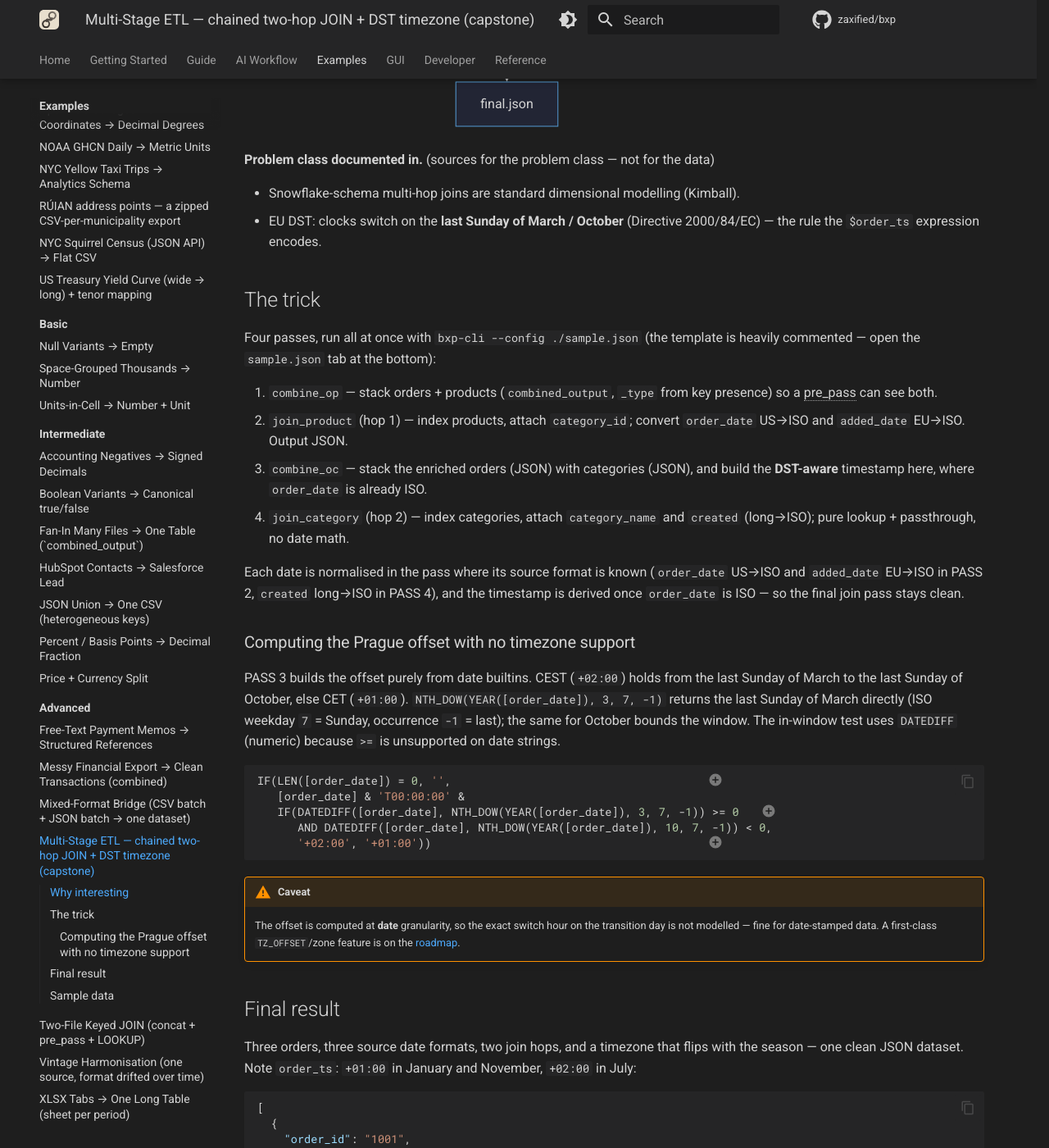
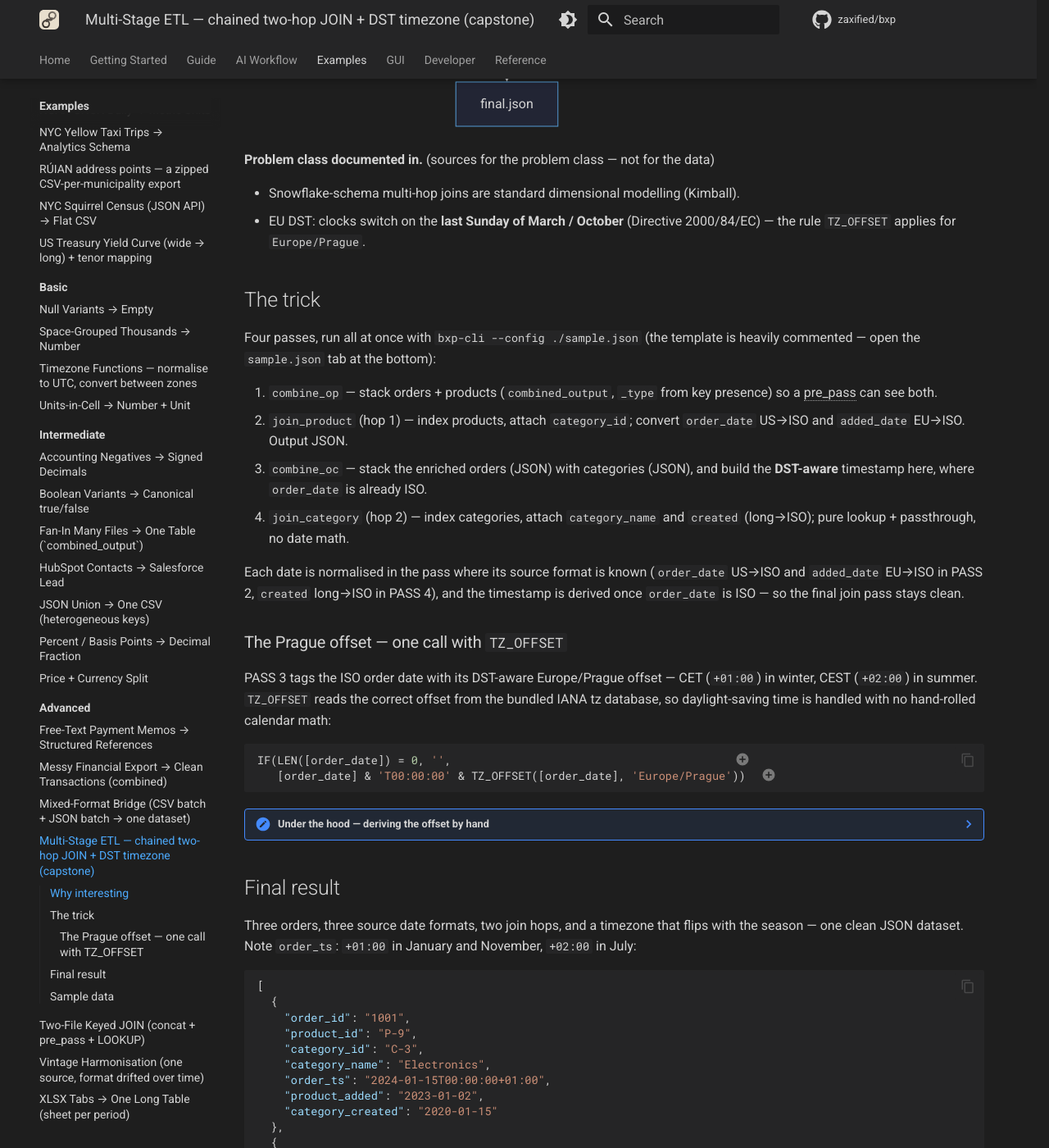
Before and after one commit to zaxified/bxp, an MkDocs documentation site: the page built from docs/examples/advanced/multi-stage-etl/index.md, in a window 1280 px wide and 1400 px high, scrolled down 1301 px. Shown: the whole window at 82% size. Built offline with MkDocs 1.6.1 and Material for MkDocs 9.7.7, drawn with Linux system fonts in a browser that asks for light colours; comment, search, counter and statistics services are not loaded; some of the changed text lies outside the part shown.

Commit message:
docs(examples): add basic timezone-functions example; adopt TZ_OFFSET in multi-stage-etl
- New basic teaching example docs/examples/basic/timezone-functions/ walks
  through all four TZ builtins (TO_UTC / TZ_OFFSET / IS_DST / TZ_CONVERT) on a
  small synthetic broker-timestamp CSV; golden verified against the engine.
  Wired into mkdocs nav; example indexes regenerated.
- multi-stage-etl capstone: replace the hand-rolled NTH_DOW DST-offset
  workaround with TZ_OFFSET([order_date], 'Europe/Prague') — byte-identical
  golden. The manual derivation is kept as an "under the hood" collapsible with
  a cross-link to the new example, so the technique isn't lost.
- roadmap: log the deferred tz_data size optimisation (store transition ts as
  an i32 delta instead of an i64 absolute → ~halves the +347 KB tables).

Co-Authored-By: Claude Opus 4.8 (1M context) <noreply@anthropic.com>

````diff
--- a/docs/dev/roadmap.md
+++ b/docs/dev/roadmap.md
@@ -210,6 +210,15 @@ fixed before release instead, not parked here).
   `TZ_OFFSET`/`TZ_CONVERT` can be off by the offset there; a `Jn`/`n` POSIX rule
   (rare) falls back to the last explicit transition.
 
+  **Follow-up — shrink the tz_data tables (deferred, try later).** The committed
+  `tz_data.zig` adds ~347 KB to the ReleaseSmall binary (bxp-cli 862 KB → 1209 KB,
+  +40 %) because each `Transition` stores an `i64` absolute Unix `ts` (16 B/entry
+  after alignment). Most transitions are < 68 years apart, so storing `ts` as an
+  `i32` delta from a per-zone epoch (or a varint) would roughly halve the tables.
+  Would touch `tools/tz-gen` (emit deltas) + `tz.zig` (reconstruct absolute ts in
+  the binary search). Pure size win, no behaviour change — measure the actual
+  saving against the added decode cost before committing.
+
 ### bxp-gui
 
 - **User-supplied themes from JSON files on disk.** Every field on
--- a/docs/examples/advanced/multi-stage-etl/index.md
+++ b/docs/examples/advanced/multi-stage-etl/index.md
@@ -39,7 +39,7 @@ flowchart TD
 
 - Snowflake-schema multi-hop joins are standard dimensional modelling (Kimball).
 - EU DST: clocks switch on the **last Sunday of March / October** (Directive
-  2000/84/EC) — the rule the `$order_ts` expression encodes.
+  2000/84/EC) — the rule `TZ_OFFSET` applies for `Europe/Prague`.
 
 ## The trick
 
@@ -60,31 +60,38 @@ Each date is normalised in the pass where its source format is known
 PASS 4), and the timestamp is derived once `order_date` is ISO — so the final
 join pass stays clean.
 
-### Computing the Prague offset with no timezone support
+### The Prague offset — one call with `TZ_OFFSET`
 
-PASS 3 builds the offset purely from date builtins. CEST (`+02:00`) holds from
-the last Sunday of March to the last Sunday of October, else CET (`+01:00`).
-`NTH_DOW(YEAR([order_date]), 3, 7, -1)` returns the last Sunday of March directly
-(ISO weekday `7` = Sunday, occurrence `-1` = last); the same for October bounds
-the window. The in-window test uses `DATEDIFF` (numeric) because `>=` is
-unsupported on date strings.
+PASS 3 tags the ISO order date with its DST-aware Europe/Prague offset — CET
+(`+01:00`) in winter, CEST (`+02:00`) in summer. `TZ_OFFSET` reads the correct
+offset from the bundled IANA tz database, so daylight-saving time is handled with
+no hand-rolled calendar math:
 
 ```js
-IF(LEN([order_date]) = 0, '',                                      // (1)!
-   [order_date] & 'T00:00:00' &
-   IF(DATEDIFF([order_date], NTH_DOW(YEAR([order_date]), 3, 7, -1)) >= 0   // (2)!
-      AND DATEDIFF([order_date], NTH_DOW(YEAR([order_date]), 10, 7, -1)) < 0,
-      '+02:00', '+01:00'))                                         // (3)!
+IF(LEN([order_date]) = 0, '',                                          // (1)!
+   [order_date] & 'T00:00:00' & TZ_OFFSET([order_date], 'Europe/Prague'))  // (2)!
 ```
 
 1. Empty-guard — category rows (no `order_date`) and startup validation stay safe.
-2. Last Sunday of March; the second `DATEDIFF` checks the last Sunday of October.
-3. Inside the window → summer offset, otherwise winter.
+2. DST-aware `±HH:MM` offset for the date — `+01:00` in January, `+02:00` in July.
 
-!!! warning "Caveat"
-    The offset is computed at **date** granularity, so the exact switch hour on
-    the transition day is not modelled — fine for date-stamped data. A
-    first-class `TZ_OFFSET`/zone feature is on the [roadmap](../../../dev/roadmap.md).
+??? note "Under the hood — deriving the offset by hand"
+    Before the timezone builtins existed you'd compute the same offset from
+    calendar primitives. EU clocks switch on the **last Sunday of March /
+    October** (Directive 2000/84/EC); `NTH_DOW(YEAR([order_date]), 3, 7, -1)`
+    returns the last Sunday of March directly (ISO weekday `7`, occurrence `-1` =
+    last), and a `DATEDIFF` in-window test picks the summer or winter offset:
+
+    ```js
+    IF(DATEDIFF([order_date], NTH_DOW(YEAR([order_date]), 3, 7, -1)) >= 0
+       AND DATEDIFF([order_date], NTH_DOW(YEAR([order_date]), 10, 7, -1)) < 0,
+       '+02:00', '+01:00')
+    ```
+
+    `TZ_OFFSET([order_date], 'Europe/Prague')` gives the identical result in one
+    call. The dedicated
+    [timezone-functions example](../../basic/timezone-functions/index.md) walks
+    through all four TZ builtins (`TO_UTC` / `TZ_OFFSET` / `IS_DST` / `TZ_CONVERT`).
 
 ## Final result
 
--- a/docs/examples/advanced/multi-stage-etl/sample.json
+++ b/docs/examples/advanced/multi-stage-etl/sample.json
@@ -92,13 +92,13 @@
         $product_id:    "[product_id]",
         // Build the DST-aware Europe/Prague timestamp HERE, where order_date is
         // already ISO (converted in PASS 2) and present as a field — so the final
-        // join pass stays free of date math. CEST (+02:00) from the last Sunday
-        // of March to the last Sunday of October, else CET (+01:00). NTH_DOW(y, m,
-        // 7, -1) gives the last Sunday of a month directly; the in-window test
-        // uses DATEDIFF (numeric) because string >= is unsupported on dates.
-        // Empty-guarded so category rows (no order_date) and startup validation
-        // stay safe.
-        $order_ts:      "IF(LEN([order_date]) = 0, '', [order_date] & 'T00:00:00' & IF(DATEDIFF([order_date], NTH_DOW(YEAR([order_date]), 3, 7, -1)) >= 0 AND DATEDIFF([order_date], NTH_DOW(YEAR([order_date]), 10, 7, -1)) < 0, '+02:00', '+01:00'))",
+        // join pass stays free of date math. TZ_OFFSET resolves the correct
+        // CET (+01:00) / CEST (+02:00) offset from the bundled IANA tz database,
+        // DST and all. Empty-guarded so category rows (no order_date) and startup
+        // validation stay safe. (Before the timezone builtins existed you'd
+        // derive this by hand from NTH_DOW — see the basic timezone-functions
+        // example; TZ_OFFSET gives the identical result in one call.)
+        $order_ts:      "IF(LEN([order_date]) = 0, '', [order_date] & 'T00:00:00' & TZ_OFFSET([order_date], 'Europe/Prague'))",
         $category_id:   "[category_id]",
         $product_added: "[product_added]",
         $category_name: "[category_name]",
--- a/docs/examples/basic/index.md
+++ b/docs/examples/basic/index.md
@@ -12,6 +12,10 @@ Synthetic, minimal inputs that isolate one engine feature at a time.
 
     Parse the continental-European number format — space-grouped thousands with a **comma** decimal, `"1 234 567,89"` = `1234567.89` — into a clean numeric value.
 
+-   **[Timezone Functions — normalise to UTC, convert between zones](timezone-functions/index.md)**
+
+    Turn messy per-broker timestamps into clean UTC and derive zone facts with the four timezone builtins — `TO_UTC`, `TZ_OFFSET`, `IS_DST`, and `TZ_CONVERT` — all DST-aware, no external service.
+
 -   **[Units-in-Cell → Number + Unit](units-in-cell/index.md)**
 
     Split a measurement column that glues a number to its unit — `5.0 kg`, `250 g`, `1.5 L`, `12 pcs` — into a clean numeric `amount` and a separate `unit` column.
--- /dev/null
+++ b/docs/examples/basic/timezone-functions/index.md
@@ -0,0 +1,85 @@
+# Timezone Functions — normalise to UTC, convert between zones
+
+[:material-github: View on GitHub](https://github.com/zaxified/bxp/tree/master/docs/examples/basic/timezone-functions){ .md-button }
+
+!!! abstract "What"
+    Turn messy per-broker timestamps into clean UTC and derive zone facts with
+    the four timezone builtins — `TO_UTC`, `TZ_OFFSET`, `IS_DST`, and
+    `TZ_CONVERT` — all DST-aware, no external service.
+
+!!! note "Synthetic / teaching example"
+    The rows in `sample.csv` are **hand-written** to cover a few zone/DST shapes
+    (Prague winter vs summer, New York, Tokyo). The _problem class_ — reconciling
+    timestamps from sources that disagree on how they encode time — is real; the
+    data is not.
+
+## Why interesting
+
+Every data source encodes time differently. One broker stamps an ISO string with
+its UTC offset (`2024-07-15T14:30:00+02:00`); the next gives a **naive** local
+time and expects you to know the account's zone; a third is in Tokyo. You cannot
+compare, sort, or join these until they share one clock. The honest common clock
+is **UTC**, and getting there correctly means handling daylight-saving time — the
+offset for `Europe/Prague` is `+01:00` in January but `+02:00` in July.
+
+BXP bundles a snapshot of the IANA time-zone database, so the conversion is exact
+and offline — no `pytz`, no timezone API, no hand-rolled "last Sunday of March"
+arithmetic.
+
+## The trick
+
+Two ways in, depending on what the source gives you:
+
+```text
+# The string already carries its offset → subtract it, no zone lookup:
+utc:    TO_UTC([raw_iso], 'YYYY-MM-DD[T]hh:mm:ssZZ')
+
+# Only a naive local time + a zone id → let the tz database do the work:
+offset: TZ_OFFSET([local_time], [zone])                       # +01:00 / +02:00, DST-aware
+dst:    IS_DST([local_time], [zone])                          # true in summer
+nyc:    TZ_CONVERT([local_time], [zone], 'America/New_York')  # move it to another zone
+```
+
+- **`TO_UTC(ts, from)`** parses a format that ends in the `ZZ` offset token (or a
+  literal `Z`) and subtracts the parsed offset. It needs no zone database — the
+  offset is in the string.
+- **`TZ_OFFSET(datetime, zone)`** returns the DST-aware `±HH:MM` offset of an
+  IANA `zone` at a local wall-clock time. Concatenate it onto a naive timestamp
+  to make it ISO-8601 tz-aware.
+- **`IS_DST(datetime, zone)`** flags whether daylight-saving time was in effect.
+- **`TZ_CONVERT(ts, from_zone, to_zone)`** converts a wall-clock time between two
+  zones (each an IANA id, a fixed offset like `+02:00`, or `UTC`).
+
+## Final result
+
+The same 14:30 wall-clock in Prague lands on a different UTC instant in winter
+and summer, and both are handled automatically:
+
+```text
+label        local        zone            → utc          offset  dst    in New York
+CET-winter   14:30 Jan    Europe/Prague   → 13:30 UTC    +01:00  false  08:30
+CEST-summer  14:30 Jul    Europe/Prague   → 12:30 UTC    +02:00  true   08:30
+EST-newyork  09:00 Jan    America/New_York→ 14:00 UTC    -05:00  false  09:00
+JST-tokyo    23:45 Jul    Asia/Tokyo      → 14:45 UTC    +09:00  false  10:45
+```
+
+Every timestamp now shares the UTC clock and is ready to sort, compare, or join
+across sources. For the full builtin reference see
+[Expression functions](../../../reference/expr-functions.md) and the `ZZ` row in
+[Date tokens](../../../reference/date-tokens.md).
+
+## Sample data
+
+Run it with `bxp-cli --config ./sample.json --template timezone_functions`:
+
+=== "sample.json (config)"
+
+    ```js
+    --8<-- "examples/basic/timezone-functions/sample.json"
+    ```
+
+=== "sample.csv"
+
+    ```csv
+    --8<-- "examples/basic/timezone-functions/sample.csv"
+    ```
--- /dev/null
+++ b/docs/examples/basic/timezone-functions/sample.csv
@@ -0,0 +1,5 @@
+label,raw_iso,local_time,zone
+CET-winter,2024-01-15T14:30:00+01:00,2024-01-15 14:30:00,Europe/Prague
+CEST-summer,2024-07-15T14:30:00+02:00,2024-07-15 14:30:00,Europe/Prague
+EST-newyork,2024-01-15T09:00:00-05:00,2024-01-15 09:00:00,America/New_York
+JST-tokyo,2024-07-15T23:45:00+09:00,2024-07-15 23:45:00,Asia/Tokyo
--- a/docs/examples/index.md
+++ b/docs/examples/index.md
@@ -82,6 +82,10 @@ Synthetic, minimal inputs that isolate one engine feature at a time.
 
     Parse the continental-European number format — space-grouped thousands with a **comma** decimal, `"1 234 567,89"` = `1234567.89` — into a clean numeric value.
 
+-   **[Timezone Functions — normalise to UTC, convert between zones](basic/timezone-functions/index.md)**
+
+    Turn messy per-broker timestamps into clean UTC and derive zone facts with the four timezone builtins — `TO_UTC`, `TZ_OFFSET`, `IS_DST`, and `TZ_CONVERT` — all DST-aware, no external service.
+
 -   **[Units-in-Cell → Number + Unit](basic/units-in-cell/index.md)**
 
     Split a measurement column that glues a number to its unit — `5.0 kg`, `250 g`, `1.5 L`, `12 pcs` — into a clean numeric `amount` and a separate `unit` column.
--- a/mkdocs.yml
+++ b/mkdocs.yml
@@ -159,6 +159,7 @@ nav:
           - examples/basic/index.md
           - examples/basic/null-variants/index.md
           - examples/basic/space-thousands/index.md
+          - examples/basic/timezone-functions/index.md
           - examples/basic/units-in-cell/index.md
       - Intermediate:
           - examples/intermediate/index.md
````
Also changed, not shown: docs/examples/basic/timezone-functions/sample.json (added, +46 -0 lines), 2 other files.
